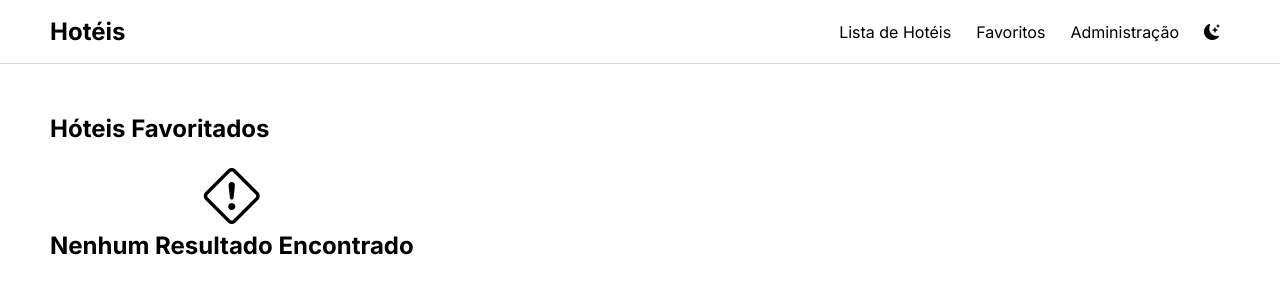
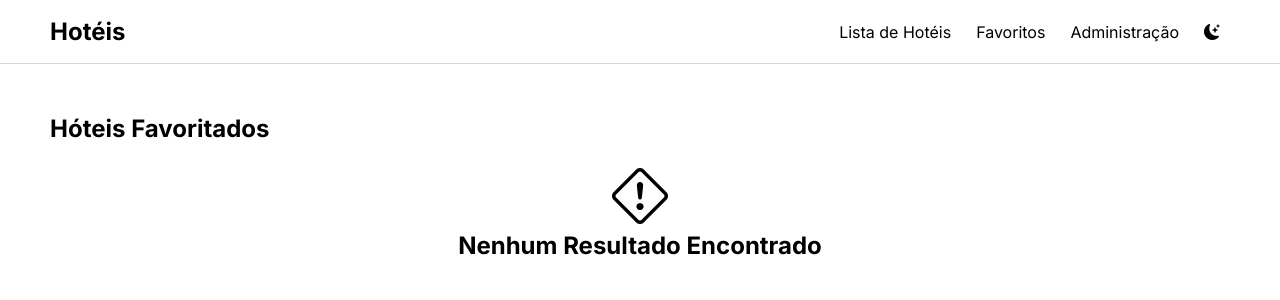
Before and after one commit to CauaHenrique19/at-fundamentos-react, a React (Vite) app: page /at-fundamentos-react/favorites in a window 1280 px wide. Shown: the top 300 px of the page. Built offline with nearby package versions, Linux system fonts and the light colour scheme.

Commit message:
ajuste not found container

```diff
--- a/src/pages/favorites/Favorites.css
+++ b/src/pages/favorites/Favorites.css
@@ -12,3 +12,7 @@
   flex-wrap: wrap;
   gap: 16px;
 }
+
+.favorite-hotels .not-found-container {
+  width: 100%;
+}
```
